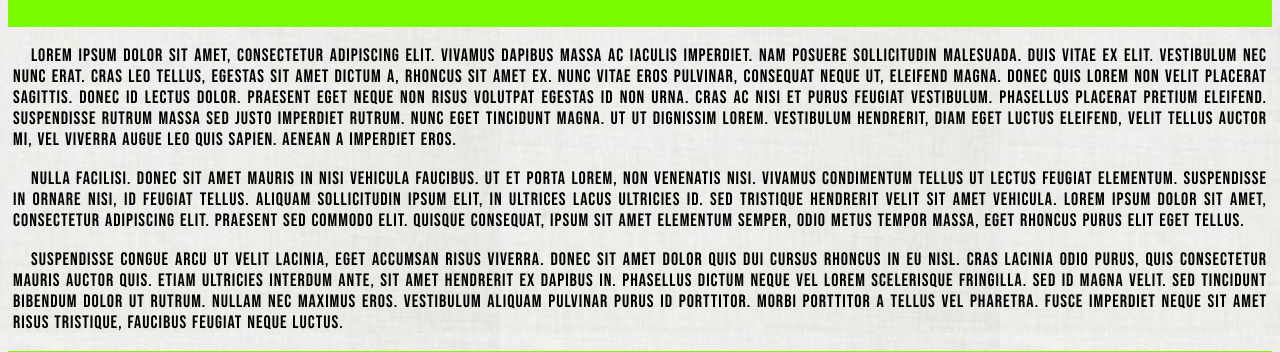
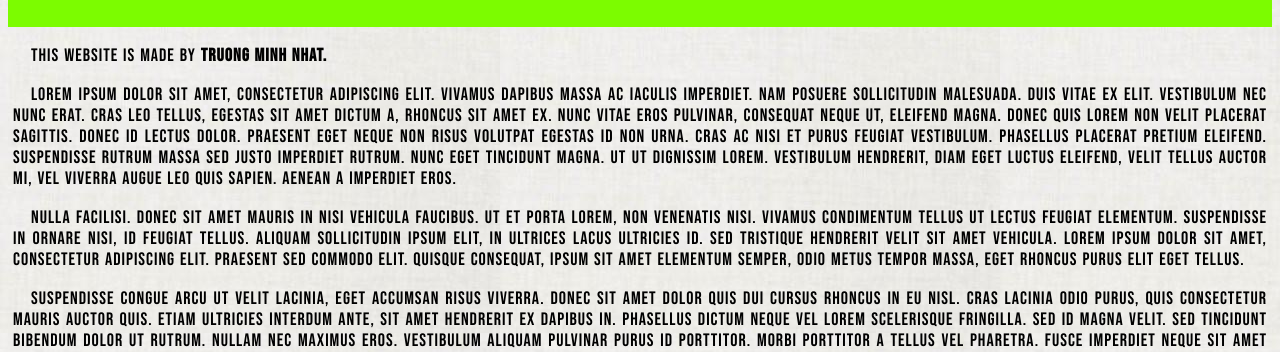
Before and after one commit to MinhNhatTRUONG-2001/CSS_oPhone, a plain HTML site: page about.html in a window 1280 px wide. Shown: the part 167-519 px from the top of the page. Drawn offline with Linux system fonts and the light colour scheme.

Commit message:
Add files via upload

```diff
--- a/about.html
+++ b/about.html
@@ -27,6 +27,7 @@
     <header>
         <h1>About us</h1>
     </header>
+    <p class="about">This website is made by <b>Truong Minh Nhat.</b></p>
     <p class="about">Lorem ipsum dolor sit amet, consectetur adipiscing elit. Vivamus dapibus massa ac iaculis imperdiet. Nam posuere sollicitudin malesuada. Duis vitae ex elit. Vestibulum nec nunc erat. Cras leo tellus, egestas sit amet dictum a, rhoncus sit amet ex. Nunc vitae eros pulvinar, consequat neque ut, eleifend magna. Donec quis lorem non velit placerat sagittis. Donec id lectus dolor. Praesent eget neque non risus volutpat egestas id non urna. Cras ac nisi et purus feugiat vestibulum. Phasellus placerat pretium eleifend. Suspendisse rutrum massa sed justo imperdiet rutrum. Nunc eget tincidunt magna. Ut ut dignissim lorem. Vestibulum hendrerit, diam eget luctus eleifend, velit tellus auctor mi, vel viverra augue leo quis sapien. Aenean a imperdiet eros.</p>
     <p class="about">Nulla facilisi. Donec sit amet mauris in nisi vehicula faucibus. Ut et porta lorem, non venenatis nisi. Vivamus condimentum tellus ut lectus feugiat elementum. Suspendisse in ornare nisi, id feugiat tellus. Aliquam sollicitudin ipsum elit, in ultrices lacus ultricies id. Sed tristique hendrerit velit sit amet vehicula. Lorem ipsum dolor sit amet, consectetur adipiscing elit. Praesent sed commodo elit. Quisque consequat, ipsum sit amet elementum semper, odio metus tempor massa, eget rhoncus purus elit eget tellus.</p>
     <p class="about">Suspendisse congue arcu ut velit lacinia, eget accumsan risus viverra. Donec sit amet dolor quis dui cursus rhoncus in eu nisl. Cras lacinia odio purus, quis consectetur mauris auctor quis. Etiam ultricies interdum ante, sit amet hendrerit ex dapibus in. Phasellus dictum neque vel lorem scelerisque fringilla. Sed id magna velit. Sed tincidunt bibendum dolor ut rutrum. Nullam nec maximus eros. Vestibulum aliquam pulvinar purus id porttitor. Morbi porttitor a tellus vel pharetra. Fusce imperdiet neque sit amet risus tristique, faucibus feugiat neque luctus.</p>
```
